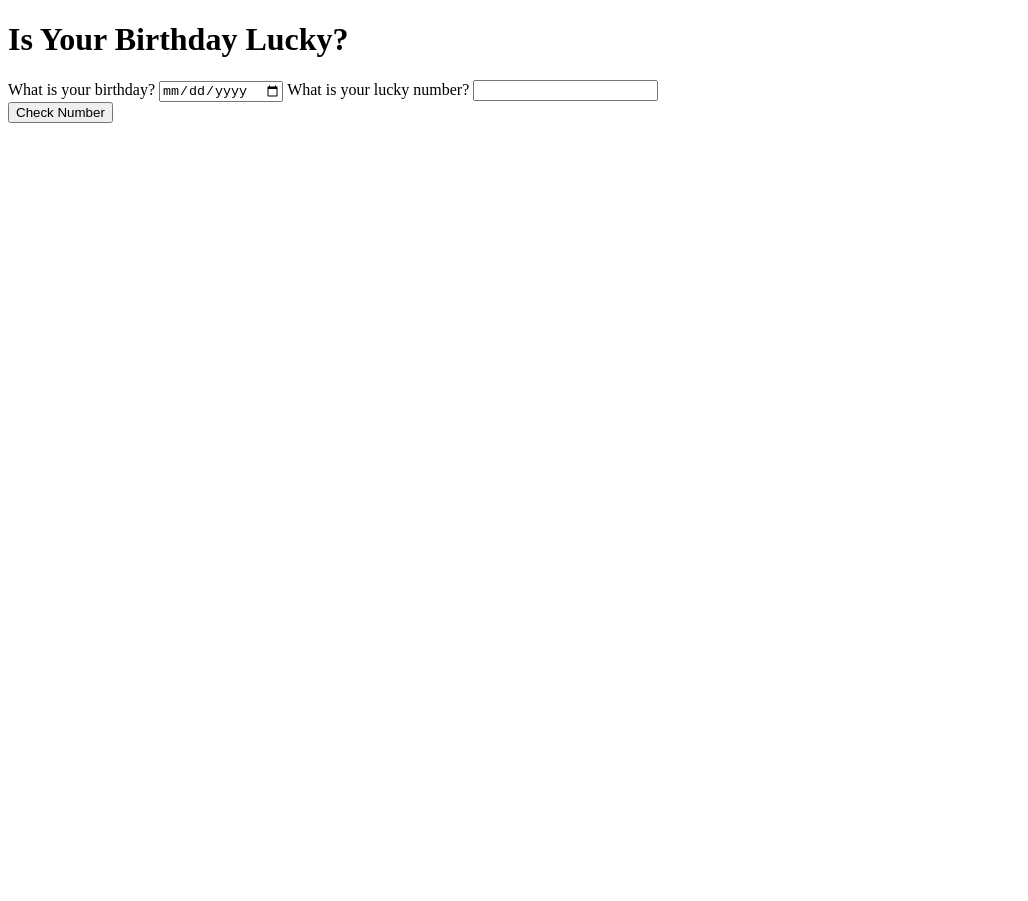
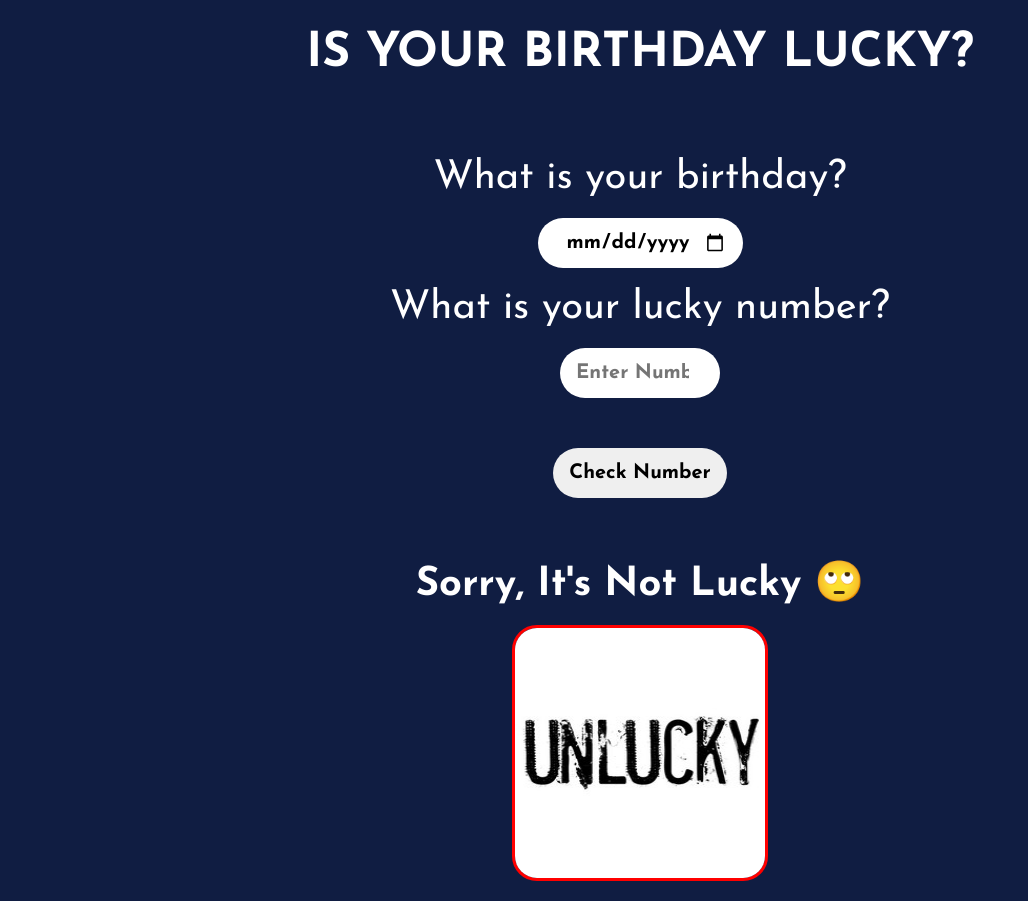
Before and after one commit to priyanshk20/lucky-birthday, a plain HTML site: page index.html in a window 1280 px wide. Both pictures are taken after a click on the button "Check Number". Shown: the whole page, without its empty margins (0-1028 px from the left). Before the commit the page ends 800 px from the top, so only its background shows below. Drawn offline with Linux system fonts and the light colour scheme.

Commit message:
completed m11

```diff
--- a/app.js
+++ b/app.js
@@ -1,21 +1,44 @@
 const dob = document.querySelector('#birth');
 const luckyNum = document.querySelector('#lucky-number');
 const btn = document.querySelector('#btn');
+const output = document.querySelector('#output');
+const image = document.querySelector('#image');
 
 
-btn.addEventListener('click', () => {
-    console.log(dob.value);
-    console.log(luckyNum.value);
-    preventDefault();
-})
+const compare = (sum,luckyNum) => {
 
+    if(sum % luckyNum === 0) {
+        output.innerHTML="Your Birthday is Lucky 😁";
+        image.src = "/luck.png";
+        image.style.border = "3px solid green";
+    }
+    else {
+        output.innerHTML="Sorry, It's Not Lucky 🙄";
+        image.src = "/unluck.jpg";
+        image.style.border = "3px solid red";
+    }
+}
 
 const checkLucky = () => {
     const bdate = dob.value;
-    const num = luckyNum.value;
-
+    const sum = calcSum(bdate);
+    compare(sum,luckyNum.value);
 }
 
 const calcSum = (bdate) => {
-    bdate.replaceAll("-","");
+    bdate = bdate.replaceAll("-","");
+    let sum = 0;
+
+    for(let i=0;i<bdate.length;i++) {
+        sum = sum + Number(bdate.charAt(i));
+    }
+    return sum;
 }
+
+// const lucky = () => {
+//     const image = document.createElement('img');
+//     image.src  = '/lucky.jpg';
+//     document.querySelector('.graphic').appendChild(image);
+// }
+
+btn.addEventListener('click', checkLucky);
--- a/index.html
+++ b/index.html
@@ -5,6 +5,10 @@
     <meta http-equiv="X-UA-Compatible" content="IE=edge">
     <meta name="viewport" content="width=device-width, initial-scale=1.0">
     <title>Lucky Birthday</title>
+    <link rel="stylesheet" href="/styles.css">
+    <link rel="preconnect" href="https://fonts.googleapis.com">
+<link rel="preconnect" href="https://fonts.gstatic.com" crossorigin>
+<link href="https://fonts.googleapis.com/css2?family=Josefin+Sans:wght@400;700&display=swap" rel="stylesheet">
 </head>
 <body>
     <h1>Is Your Birthday Lucky?</h1>
@@ -13,11 +17,15 @@
         <label for="birthday">What is your birthday?</label>
         <input type="date" id="birth" required>
         <label for="lucky-number">What is your lucky number?</label>
-        <input type="number" id="lucky-number">
+        <input type="number" id="lucky-number" min="1" max="99" placeholder="Enter Number">
     </div>
     <div class="btn">
         <button id="btn">Check Number</button>
     </div>
+    <h3 id="output"></h3>
+    <div class="graphic">
+        <img id="image" src="/check.png" alt="">
+    </div>
     <script src="/app.js"></script>
 </body>
 </html>
--- a/styles.css
+++ b/styles.css
@@ -0,0 +1,73 @@
+*{
+    margin: 0;
+    font-family: 'Josefin Sans', sans-serif;
+}
+
+body{
+    background-color: #101D42;
+}
+
+h1{
+    text-align: center;
+    margin-top: 30px;
+    color: #fff;
+    text-transform: uppercase;
+    font-size: 3rem;
+}
+ h3{
+    text-align: center;
+    margin-top: 30px;
+    font-size: 2.5rem;
+    font-weight: bold;
+    color: #fff;
+}
+
+.inputs{
+    display: flex;
+    flex-direction: column;
+    justify-content: center;
+    align-items: center;
+    margin-top: 60px;
+}
+
+label{
+    font-size:2.5rem;
+    margin:20px;
+    text-align: center;
+    color: #fff;
+}
+
+input,button{
+    height:50px;
+    min-width: 10% ;
+    text-align: center;
+    font-size:1.25rem;
+    font-weight: bold;
+    border-radius: 50px;
+    border-style: none;
+    padding: 0 1rem;
+    outline: none;
+}
+
+.btn{
+    display: flex;
+    justify-content: center;
+    align-items: center;
+    margin-top: 50px;
+    margin-bottom: 60px;
+}
+
+
+
+.graphic{
+    display: flex;
+    justify-content: center;
+    align-items: center;
+    margin: 20px;
+}
+
+.graphic img{
+    height: 250px;
+    width: 250px;
+    border-radius: 25px;
+}
```
Also changed, not shown: check.png (added), luck.png (added), unluck.jpg (added).
